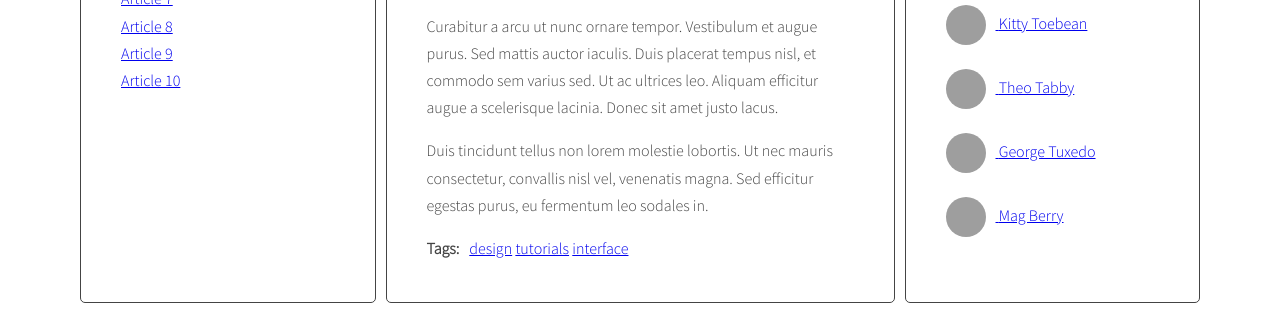
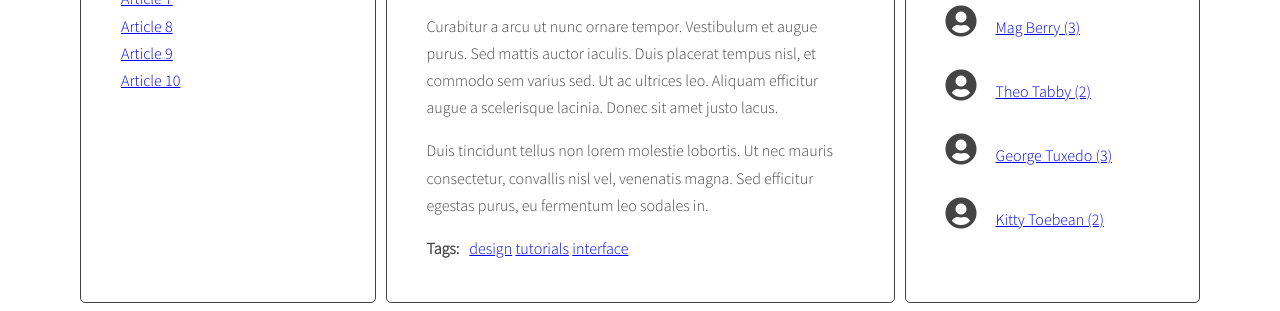
Before and after one commit to stobinet/javascript-blog, a website: page index.html in a window 1280 px wide. Shown: the part 536-847 px from the top of the page. Drawn offline with nearby package versions, Linux system fonts and the light colour scheme; grey boxes are pictures that could not be loaded.

Commit message:
Add interaction for all authors

```diff
--- a/index.html
+++ b/index.html
@@ -6,6 +6,7 @@
     <meta name="viewport" content="width=device-width, initial-scale=1.0">
     <meta http-equiv="X-UA-Compatible" content="ie=edge">
     <title>javascript-blog</title>
+    <link rel="stylesheet" href="https://use.fontawesome.com/releases/v5.5.0/css/all.css">
     <link rel="stylesheet" href="css/style.css">
 </head>
 
@@ -243,7 +244,7 @@
                     </ul>
                     <h2 class="section-title">Authors</h2>
                     <ul class="list authors">
-                        <li>
+                        <!--<li>
                             <a href="#">
                                 <span class="author-image"><img
                                         src="http://stobin.net/uploads/svg/1.svg"
@@ -274,7 +275,7 @@
                                         alt="image"></span>
                                 <span class="author-name">Mag Berry</span>
                             </a>
-                        </li>
+                        </li>-->
                     </ul>
                 </aside>
             </main>
--- a/js/script.js
+++ b/js/script.js
@@ -38,7 +38,7 @@ const optArticleSelector = '.post',
   optTitleListSelector = '.titles',
   optArticleAuthorSelector = '.post-author',
   optTagsListSelector = '.list.tags',
-  //optTagsListSelector = '.tags.list',
+  optAuthorsListSelector = '.list.authors',
   optArticleTagsSelector = '.post-tags .list',
   optCloudClassCount = 5,
   optCloudClassPrefix = 'tag-size-';
@@ -120,7 +120,7 @@ function calculateTagClass(count, params) {
   const normalizedCount = count - params.min;
   const normalizedMax = params.max - params.min;
   const percentage = normalizedCount / normalizedMax;
-  const classNumber = Math.floor( percentage * (optCloudClassCount - 1) + 1 );
+  const classNumber = Math.floor(percentage * (optCloudClassCount - 1) + 1);
 
   return optCloudClassPrefix + classNumber;
 
@@ -205,9 +205,6 @@ function generateTags() {
     //console.log('tagLinkHTML:', tagLinkHTML);
 
     /* [NEW] add html code to tagLinkHTML */
-    //const tagLinkHTML = '<li>' + calculateTagClass(allTags[tag], tagsParams) + '</li>';
-    //const tagLinkHTML = '<li><a class="' + calculateTagClass(allTags[tag], tagsParams) + '"' + 'href="#' + tag + '">' + tag + '</a>' + ' (' + allTags[tag] + ') </li>';
-    //const tagLinkHTML = '<li><a class="' + calculateTagClass(allTags[tag], tagsParams) + '"' + 'href="#tag' + tag + '">' + tag + '</a></li>';
     const tagLinkHTML = '<li><a href="#tag-' + tag + '" class="' + calculateTagClass(allTags[tag], tagsParams) + '">' + tag + '</a></li>';
 
     allTagsHTML += tagLinkHTML;
@@ -283,11 +280,14 @@ function generateAuthors() {
   /* [DONE] find all articles */
   const articles = document.querySelectorAll(optArticleSelector);
 
+  /* [DONE] create a new variable allAuthors with an empty object */
+  let allAuthors = {};
+
   /* START LOOP: for every article: */
   for (let article of articles) {
 
-    /* [DONE] find tag wrapper */
-    const tagWrapper = article.querySelector(optArticleAuthorSelector);
+    /* [DONE] find author wrapper */
+    const authorWrapper = article.querySelector(optArticleAuthorSelector);
 
     /* [DONE] make html variable with empty string */
     let html = '';
@@ -301,10 +301,35 @@ function generateAuthors() {
     /* [DONE] add generated code to html variable */
     html = html + linkHTML;
 
-    /* [DONE] insert HTML of all the links into the tags wrapper */
-    tagWrapper.innerHTML = html;
+    /* [DONE] insert HTML of all authors into the author wrapper of all articles */
+    authorWrapper.innerHTML = html;
+
+    /* [DONE] find the number of the authors */
+    if (!allAuthors.hasOwnProperty(author)) {
+      /* [DONE] add author to allAuthors object */
+      allAuthors[author] = 1;
+    } else {
+      allAuthors[author]++;
+    }
 
   } /* END LOOP: for every article: */
+
+  /* [DONE] find the list of the authors in the right column */
+  const authorsList = document.querySelector(optAuthorsListSelector);
+
+  /* [DONE] create html variable with empty string for all authors */
+  let allAuthorsHTML = '';
+
+  /* START LOOP for each author in allAuthors */
+  for (let author in allAuthors) {
+
+    const authorLinkHTML = '<li><span class="author-image"><i class="fas fa-user-circle fa-2x"></i></span><span><a href="#' + author + '">' + author + ' (' + allAuthors[author] + ')' + '</a></span></li>';
+    allAuthorsHTML += authorLinkHTML;
+
+  } /* END LOOP: for every author */
+
+  /* [DONE] add html from allAuthorsHTML to authorsList */
+  authorsList.innerHTML = allAuthorsHTML;
 
 }
 
@@ -355,7 +380,7 @@ function authorClickHandler(event) {
 function addClickListenersToAuthors() {
 
   /* [DONE] find all links to authors */
-  const links = document.querySelectorAll('.post-author a');
+  const links = document.querySelectorAll('.post-author a, .list.authors a');
 
   /* START LOOP: for each link */
   for (let link of links) {
```
